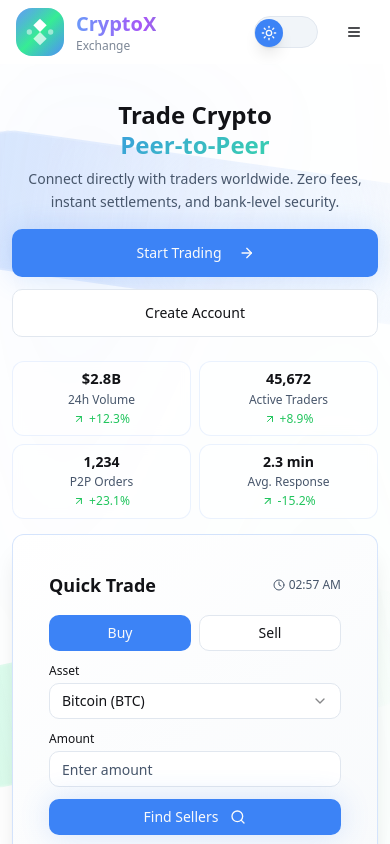
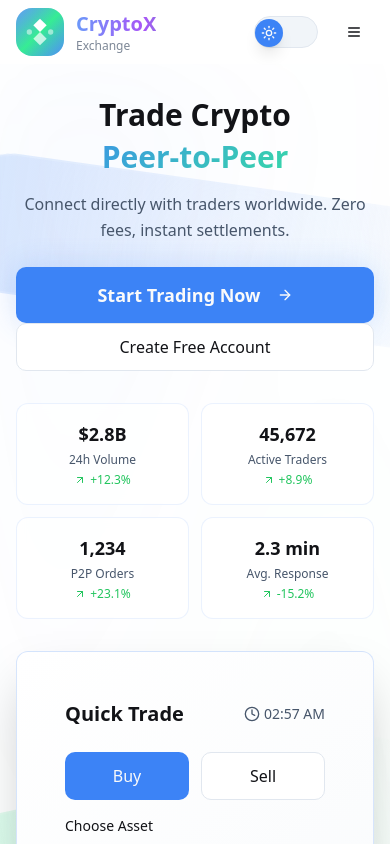
Before and after one commit to manishjan1811/trade-flow-universe, a React (Vite) app: page / in a window 390 px wide. Shown: the top 844 px of the page. Built offline with nearby package versions, Linux system fonts and the light colour scheme.

Commit message:
Redesign mobile hero section
Redesigned the mobile view of the home page's hero section, focusing on improved layout, spacing, and typography, while preserving the desktop view.

```diff
--- a/src/pages/Home.tsx
+++ b/src/pages/Home.tsx
@@ -87,21 +87,176 @@ export default function Home() {
   return (
     <div className="min-h-screen bg-background overflow-hidden">
       {/* Hero Section with 3D Background and Quick Trade */}
-      <section className="relative py-4 sm:py-6 md:py-12 lg:py-16 bg-gradient-to-br from-background via-card/20 to-background min-h-screen flex items-center">
+      <section className="relative py-8 md:py-12 lg:py-16 bg-gradient-to-br from-background via-card/20 to-background min-h-screen flex items-center">
         {/* Geometric Background Shapes */}
         <GeometricBackground />
 
-        <div className="max-w-7xl mx-auto px-3 sm:px-4 md:px-6 lg:px-8 relative z-10">
-          <div className="grid grid-cols-1 lg:grid-cols-2 gap-4 sm:gap-6 md:gap-8 lg:gap-12 items-center">
+        <div className="max-w-7xl mx-auto px-4 md:px-6 lg:px-8 relative z-10">
+          {/* Mobile Layout */}
+          <div className="lg:hidden">
+            {/* Mobile Hero Content */}
+            <motion.div
+              initial={{ opacity: 0, y: 30 }}
+              animate={{ opacity: 1, y: 0 }}
+              transition={{ duration: 0.8, ease: 'easeOut' }}
+              className="text-center mb-8"
+            >
+              <motion.h1
+                className="text-3xl font-bold text-foreground mb-4 leading-tight"
+                initial={{ opacity: 0, y: 30 }}
+                animate={{ opacity: 1, y: 0 }}
+                transition={{ duration: 0.8, delay: 0.2 }}
+              >
+                Trade Crypto
+                <motion.span
+                  className="gradient-primary bg-clip-text text-transparent block mt-1"
+                  initial={{ opacity: 0, scale: 0.8 }}
+                  animate={{ opacity: 1, scale: 1 }}
+                  transition={{ duration: 0.8, delay: 0.4 }}
+                >
+                  Peer-to-Peer
+                </motion.span>
+              </motion.h1>
+
+              <motion.p
+                className="text-muted-foreground mb-6 leading-relaxed px-2"
+                initial={{ opacity: 0, y: 20 }}
+                animate={{ opacity: 1, y: 0 }}
+                transition={{ duration: 0.8, delay: 0.6 }}
+              >
+                Connect directly with traders worldwide. Zero fees, instant settlements.
+              </motion.p>
+
+              {/* Mobile Action Buttons */}
+              <motion.div
+                className="space-y-3 mb-8"
+                initial={{ opacity: 0, y: 20 }}
+                animate={{ opacity: 1, y: 0 }}
+                transition={{ duration: 0.8, delay: 0.8 }}
+              >
+                <Link to="/exchange">
+                  <motion.div
+                    whileHover={{ scale: 1.02 }}
+                    whileTap={{ scale: 0.98 }}
+                  >
+                    <Button size="lg" className="btn-crypto w-full h-14 text-lg font-semibold">
+                      Start Trading Now
+                      <ArrowRight className="w-5 h-5 ml-2" />
+                    </Button>
+                  </motion.div>
+                </Link>
+                <Link to="/register">
+                  <Button size="lg" variant="outline" className="w-full h-12 text-base">
+                    Create Free Account
+                  </Button>
+                </Link>
+              </motion.div>
+
+              {/* Mobile Quick Stats Grid */}
+              <StaggeredCards className="grid grid-cols-2 gap-3 mb-8">
+                {quickStats.map((stat, index) => (
+                  <motion.div
+                    key={stat.label}
+                    className="bg-card/70 backdrop-blur-sm rounded-xl p-4 border border-primary/10 text-center"
+                    whileHover={{ scale: 1.05 }}
+                    initial={{ opacity: 0, y: 20 }}
+                    animate={{ opacity: 1, y: 0 }}
+                    transition={{ duration: 0.6, delay: 0.9 + index * 0.1 }}
+                  >
+                    <div className="text-lg font-bold text-foreground">{stat.value}</div>
+                    <div className="text-xs text-muted-foreground mt-1">{stat.label}</div>
+                    <div className={`text-xs mt-1 flex items-center justify-center ${stat.positive ? 'text-green-500' : 'text-red-500'}`}>
+                      {stat.positive ? <ArrowUpRight className="w-3 h-3 mr-1" /> : <ArrowDownRight className="w-3 h-3 mr-1" />}
+                      {stat.change}
+                    </div>
+                  </motion.div>
+                ))}
+              </StaggeredCards>
+            </motion.div>
+
+            {/* Mobile Quick Trade Panel */}
+            <motion.div
+              initial={{ opacity: 0, y: 30 }}
+              animate={{ opacity: 1, y: 0 }}
+              transition={{ duration: 0.8, delay: 0.4 }}
+            >
+              <Card className="crypto-card backdrop-blur-sm bg-card/95 border-primary/20 shadow-2xl">
+                <div className="p-6">
+                  <div className="flex items-center justify-between mb-6">
+                    <h3 className="text-xl font-bold text-foreground">Quick Trade</h3>
+                    <div className="flex items-center text-sm text-muted-foreground">
+                      <Clock className="w-4 h-4 mr-1" />
+                      {currentTime.toLocaleTimeString('en-US', { hour: '2-digit', minute: '2-digit' })}
+                    </div>
+                  </div>
+
+                  <div className="space-y-4">
+                    <div className="grid grid-cols-2 gap-3">
+                      <Button
+                        variant={orderType === "buy" ? "default" : "outline"}
+                        onClick={() => setOrderType("buy")}
+                        className="w-full h-12 text-base font-medium"
+                      >
+                        Buy
+                      </Button>
+                      <Button
+                        variant={orderType === "sell" ? "default" : "outline"}
+                        onClick={() => setOrderType("sell")}
+                        className="w-full h-12 text-base font-medium"
+                      >
+                        Sell
+                      </Button>
+                    </div>
+
+                    <div>
+                      <label className="block text-sm font-medium text-foreground mb-2">Choose Asset</label>
+                      <Select value={selectedAsset} onValueChange={setSelectedAsset}>
+                        <SelectTrigger className="h-12 text-base">
+                          <SelectValue />
+                        </SelectTrigger>
+                        <SelectContent>
+                          <SelectItem value="BTC">Bitcoin (BTC)</SelectItem>
+                          <SelectItem value="ETH">Ethereum (ETH)</SelectItem>
+                          <SelectItem value="USDT">Tether (USDT)</SelectItem>
+                          <SelectItem value="BNB">BNB (BNB)</SelectItem>
+                        </SelectContent>
+                      </Select>
+                    </div>
+
+                    <div>
+                      <label className="block text-sm font-medium text-foreground mb-2">Enter Amount</label>
+                      <Input
+                        placeholder="0.00"
+                        value={amount}
+                        onChange={(e) => setAmount(e.target.value)}
+                        type="number"
+                        className="h-12 text-base text-center font-medium"
+                      />
+                    </div>
+
+                    <Link to="/exchange" className="block">
+                      <Button className="btn-crypto w-full h-14 text-lg font-semibold">
+                        Find {orderType === "buy" ? "Sellers" : "Buyers"}
+                        <Search className="ml-2 w-5 h-5" />
+                      </Button>
+                    </Link>
+                  </div>
+                </div>
+              </Card>
+            </motion.div>
+          </div>
+
+          {/* Desktop Layout - unchanged */}
+          <div className="hidden lg:grid grid-cols-2 gap-12 items-center">
             {/* Hero Content */}
             <motion.div
               initial={{ opacity: 0, x: -50 }}
               animate={{ opacity: 1, x: 0 }}
               transition={{ duration: 0.8, ease: 'easeOut' }}
-              className="text-center lg:text-left"
+              className="text-left"
             >
               <motion.h1
-                className="text-2xl sm:text-3xl md:text-4xl lg:text-5xl xl:text-6xl font-bold text-foreground mb-2 sm:mb-3 md:mb-4 lg:mb-6 leading-tight"
+                className="text-5xl xl:text-6xl font-bold text-foreground mb-6 leading-tight"
                 initial={{ opacity: 0, y: 30 }}
                 animate={{ opacity: 1, y: 0 }}
                 transition={{ duration: 0.8, delay: 0.2 }}
@@ -118,7 +273,7 @@ export default function Home() {
               </motion.h1>
 
               <motion.p
-                className="text-sm sm:text-base md:text-lg lg:text-xl text-muted-foreground mb-4 sm:mb-5 md:mb-6 lg:mb-8 leading-relaxed max-w-md mx-auto lg:mx-0"
+                className="text-xl text-muted-foreground mb-8 leading-relaxed max-w-md"
                 initial={{ opacity: 0, y: 20 }}
                 animate={{ opacity: 1, y: 0 }}
                 transition={{ duration: 0.8, delay: 0.6 }}
@@ -127,18 +282,18 @@ export default function Home() {
               </motion.p>
 
               <motion.div
-                className="flex flex-col sm:flex-row gap-3 sm:gap-4 mb-6 sm:mb-8 justify-center lg:justify-start"
+                className="flex gap-4 mb-8"
                 initial={{ opacity: 0, y: 20 }}
                 animate={{ opacity: 1, y: 0 }}
                 transition={{ duration: 0.8, delay: 0.8 }}
               >
-                <Link to="/exchange" className="order-1">
+                <Link to="/exchange">
                   <motion.div
                     whileHover={{ scale: 1.05 }}
                     whileTap={{ scale: 0.95 }}
                     transition={{ type: "spring", stiffness: 400, damping: 17 }}
                   >
-                    <Button size="lg" className="btn-crypto w-full sm:w-auto group h-12 px-8">
+                    <Button size="lg" className="btn-crypto group h-12 px-8">
                       Start Trading
                       <motion.div
                         className="ml-2"
@@ -150,28 +305,28 @@ export default function Home() {
                     </Button>
                   </motion.div>
                 </Link>
-                <Link to="/register" className="order-2">
+                <Link to="/register">
                   <motion.div
                     whileHover={{ scale: 1.05 }}
                     whileTap={{ scale: 0.95 }}
                     transition={{ type: "spring", stiffness: 400, damping: 17 }}
                   >
-                    <Button size="lg" variant="outline" className="w-full sm:w-auto h-12 px-8">
+                    <Button size="lg" variant="outline" className="h-12 px-8">
                       Create Account
                     </Button>
                   </motion.div>
                 </Link>
               </motion.div>
 
-              {/* Quick Stats - Mobile Optimized */}
+              {/* Desktop Quick Stats */}
               <StaggeredCards
-                className="grid grid-cols-2 gap-2 sm:gap-3 md:gap-4 lg:grid-cols-4"
+                className="grid grid-cols-4 gap-4"
                 staggerDelay={0.1}
               >
                 {quickStats.map((stat, index) => (
                   <motion.div
                     key={stat.label}
-                    className="text-center p-2 sm:p-3 bg-card/60 rounded-lg border border-primary/10 backdrop-blur-sm hover:bg-card/80 transition-all duration-300"
+                    className="text-center p-3 bg-card/60 rounded-lg border border-primary/10 backdrop-blur-sm hover:bg-card/80 transition-all duration-300"
                     whileHover={{
                       scale: 1.02,
                       boxShadow: "0 6px 20px rgba(0, 212, 255, 0.1)"
@@ -181,7 +336,7 @@ export default function Home() {
                     transition={{ duration: 0.6, delay: 0.9 + index * 0.1 }}
                   >
                     <PulsingElement duration={2 + index * 0.5}>
-                      <div className="text-sm sm:text-base md:text-lg lg:text-xl font-bold text-foreground leading-tight">{stat.value}</div>
+                      <div className="text-xl font-bold text-foreground leading-tight">{stat.value}</div>
                     </PulsingElement>
                     <div className="text-xs text-muted-foreground leading-tight mt-1">{stat.label}</div>
                     <motion.div
@@ -204,47 +359,44 @@ export default function Home() {
               </StaggeredCards>
             </motion.div>
 
-            {/* Quick Trade Panel */}
+            {/* Desktop Quick Trade Panel */}
             <motion.div
               initial={{ opacity: 0, x: 50 }}
               animate={{ opacity: 1, x: 0 }}
               transition={{ duration: 0.8, delay: 0.4 }}
             >
-              <Card className="crypto-card backdrop-blur-sm bg-card/90 border-primary/20 shadow-xl lg:shadow-2xl">
-                <div className="p-3 sm:p-4 md:p-6">
-                  <div className="flex items-center justify-between mb-4 sm:mb-6">
-                    <h3 className="text-lg sm:text-xl font-bold text-foreground">Quick Trade</h3>
-                    <div className="flex items-center text-xs sm:text-sm text-muted-foreground">
-                      <Clock className="w-3 h-3 sm:w-4 sm:h-4 mr-1" />
-                      <span className="hidden sm:inline">{currentTime.toLocaleTimeString()}</span>
-                      <span className="sm:hidden">{currentTime.toLocaleTimeString('en-US', { hour: '2-digit', minute: '2-digit' })}</span>
+              <Card className="crypto-card backdrop-blur-sm bg-card/90 border-primary/20 shadow-2xl">
+                <div className="p-6">
+                  <div className="flex items-center justify-between mb-6">
+                    <h3 className="text-xl font-bold text-foreground">Quick Trade</h3>
+                    <div className="flex items-center text-sm text-muted-foreground">
+                      <Clock className="w-4 h-4 mr-1" />
+                      {currentTime.toLocaleTimeString()}
                     </div>
                   </div>
 
-                  <div className="space-y-3 sm:space-y-4">
-                    <div className="grid grid-cols-2 gap-2 sm:gap-3">
+                  <div className="space-y-4">
+                    <div className="grid grid-cols-2 gap-3">
                       <Button
                         variant={orderType === "buy" ? "default" : "outline"}
                         onClick={() => setOrderType("buy")}
-                        className="w-full text-sm sm:text-base"
-                        size="sm"
+                        className="w-full"
                       >
                         Buy
                       </Button>
                       <Button
                         variant={orderType === "sell" ? "default" : "outline"}
                         onClick={() => setOrderType("sell")}
-                        className="w-full text-sm sm:text-base"
-                        size="sm"
+                        className="w-full"
                       >
                         Sell
                       </Button>
                     </div>
 
                     <div>
-                      <label className="block text-xs sm:text-sm font-medium text-foreground mb-1 sm:mb-2">Asset</label>
+                      <label className="block text-sm font-medium text-foreground mb-2">Asset</label>
                       <Select value={selectedAsset} onValueChange={setSelectedAsset}>
-                        <SelectTrigger className="h-9 sm:h-10 text-sm">
+                        <SelectTrigger className="h-10">
                           <SelectValue />
                         </SelectTrigger>
                         <SelectContent>
@@ -257,20 +409,20 @@ export default function Home() {
                     </div>
 
                     <div>
-                      <label className="block text-xs sm:text-sm font-medium text-foreground mb-1 sm:mb-2">Amount</label>
+                      <label className="block text-sm font-medium text-foreground mb-2">Amount</label>
                       <Input
                         placeholder="Enter amount"
                         value={amount}
                         onChange={(e) => setAmount(e.target.value)}
                         type="number"
-                        className="h-9 sm:h-10 text-sm"
+                        className="h-10"
                       />
                     </div>
 
                     <Link to="/exchange" className="block">
-                      <Button className="btn-crypto w-full h-9 sm:h-10 text-sm sm:text-base">
+                      <Button className="btn-crypto w-full h-10">
                         Find {orderType === "buy" ? "Sellers" : "Buyers"}
-                        <Search className="ml-1 sm:ml-2 w-3 h-3 sm:w-4 sm:h-4" />
+                        <Search className="ml-2 w-4 h-4" />
                       </Button>
                     </Link>
                   </div>
```
